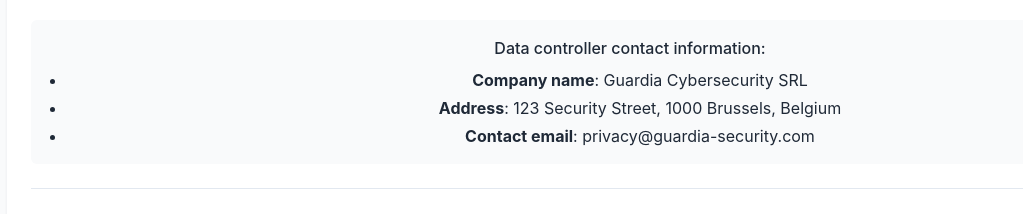
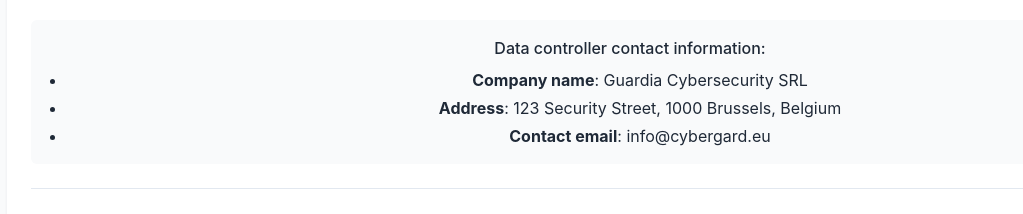
Before and after one commit to mygoldor/secureverse-guardian, a React (Vite) app: page /privacy in a window 1280 px wide. Shown: the part 1001-1215 px from the top of the page, without its empty margins (10-1033 px from the left). Built offline with nearby package versions, Linux system fonts and the light colour scheme.

Commit message:
Update email address in privacy
Updates the email address in the privacy section to info@cybergard.eu.

```diff
--- a/src/components/privacy/PrivacyPolicySections/CompanyInfoSection.tsx
+++ b/src/components/privacy/PrivacyPolicySections/CompanyInfoSection.tsx
@@ -14,7 +14,7 @@ const CompanyInfoSection: React.FC = () => {
         <ul className="list-disc pl-5 space-y-1">
           <li><strong>Company name</strong>: Guardia Cybersecurity SRL</li>
           <li><strong>Address</strong>: 123 Security Street, 1000 Brussels, Belgium</li>
-          <li><strong>Contact email</strong>: privacy@guardia-security.com</li>
+          <li><strong>Contact email</strong>: info@cybergard.eu</li>
         </ul>
       </div>
     </PrivacyPolicySection>
--- a/src/components/privacy/PrivacyPolicySections/ContactSection.tsx
+++ b/src/components/privacy/PrivacyPolicySections/ContactSection.tsx
@@ -7,7 +7,7 @@ const ContactSection: React.FC = () => {
     <PrivacyPolicySection title="11. Contact">
       <p className="mb-3">If you have any questions, you can contact us at:</p>
       <p className="mb-4">
-        📩 <strong>Email</strong>: privacy@guardia-security.com<br />
+        📩 <strong>Email</strong>: info@cybergard.eu<br />
         📍 <strong>Postal address</strong>: 123 Security Street, 1000 Brussels, Belgium
       </p>
 
```
